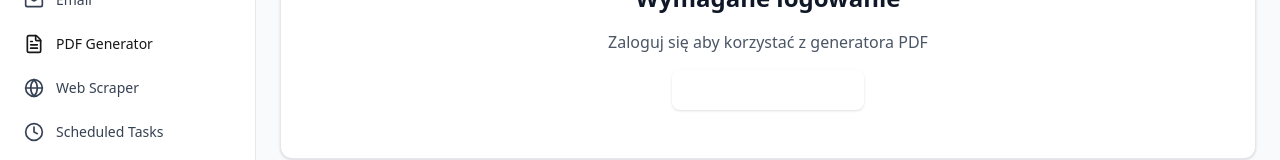
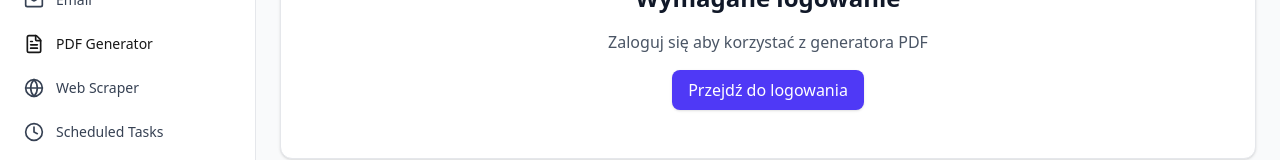
Before and after one commit to Tekashian/The-Office-AiAgent, a Next.js app in the folder frontend/: page /pdf in a window 1280 px wide. Shown: the part 232-392 px from the top of the page. Built offline with nearby package versions, Linux system fonts and the light colour scheme; no server answers.

Commit message:
fix: improve light mode visibility for buttons and chat bubbles

```diff
--- a/frontend/components/agent/AgentMessage.tsx
+++ b/frontend/components/agent/AgentMessage.tsx
@@ -34,7 +34,7 @@ export const AgentMessage = memo<AgentMessageProps>(({ message, index }) => {
         <div
           className={`flex h-8 w-8 shrink-0 items-center justify-center rounded-full transition-transform hover:scale-110 ${
             isUser
-              ? 'bg-primary-600 text-white shadow-lg shadow-primary-600/50'
+              ? 'bg-indigo-600 text-white shadow-lg shadow-indigo-600/50'
               : 'bg-gradient-to-br from-purple-600 to-blue-600 text-white shadow-lg shadow-purple-600/50 animate-pulse-slow'
           }`}
           aria-hidden="true"
@@ -50,7 +50,7 @@ export const AgentMessage = memo<AgentMessageProps>(({ message, index }) => {
         <div
           className={`rounded-2xl px-4 py-3 transition-all hover:scale-[1.02] ${
             isUser
-              ? 'bg-primary-600 text-white shadow-lg shadow-primary-600/30'
+              ? 'bg-indigo-600 text-white shadow-lg shadow-indigo-600/30'
               : 'bg-gradient-to-br from-gray-50 to-gray-100 text-gray-900 dark:from-gray-800 dark:to-gray-900 dark:text-gray-100 shadow-lg'
           }`}
         >
@@ -58,7 +58,7 @@ export const AgentMessage = memo<AgentMessageProps>(({ message, index }) => {
           <time
             className={`mt-1 block text-xs ${
               isUser
-                ? 'text-primary-100'
+                ? 'text-indigo-100'
                 : 'text-gray-500 dark:text-gray-400'
             }`}
             dateTime={isoTime}
--- a/frontend/components/ui/Button.tsx
+++ b/frontend/components/ui/Button.tsx
@@ -17,11 +17,11 @@ export function Button({
   const baseStyles = 'inline-flex items-center justify-center rounded-lg font-medium transition-all duration-200 focus:outline-none focus:ring-2 focus:ring-offset-2 disabled:opacity-50 disabled:cursor-not-allowed';
 
   const variants = {
-    primary: 'bg-primary-600 text-white hover:bg-primary-700 focus:ring-primary-500 shadow-sm',
+    primary: 'bg-indigo-600 text-white hover:bg-indigo-700 focus:ring-indigo-500 shadow-sm dark:bg-indigo-500 dark:hover:bg-indigo-600',
     secondary: 'bg-gray-200 text-gray-900 hover:bg-gray-300 focus:ring-gray-500 dark:bg-gray-700 dark:text-gray-100 dark:hover:bg-gray-600',
     outline: 'border-2 border-gray-300 text-gray-700 hover:bg-gray-50 focus:ring-gray-500 dark:border-gray-600 dark:text-gray-300 dark:hover:bg-gray-800',
     ghost: 'text-gray-700 hover:bg-gray-100 focus:ring-gray-500 dark:text-gray-300 dark:hover:bg-gray-800',
-    danger: 'bg-red-600 text-white hover:bg-red-700 focus:ring-red-500 shadow-sm',
+    danger: 'bg-red-600 text-white hover:bg-red-700 focus:ring-red-500 shadow-sm dark:bg-red-500 dark:hover:bg-red-600',
   };
 
   const sizes = {
```
